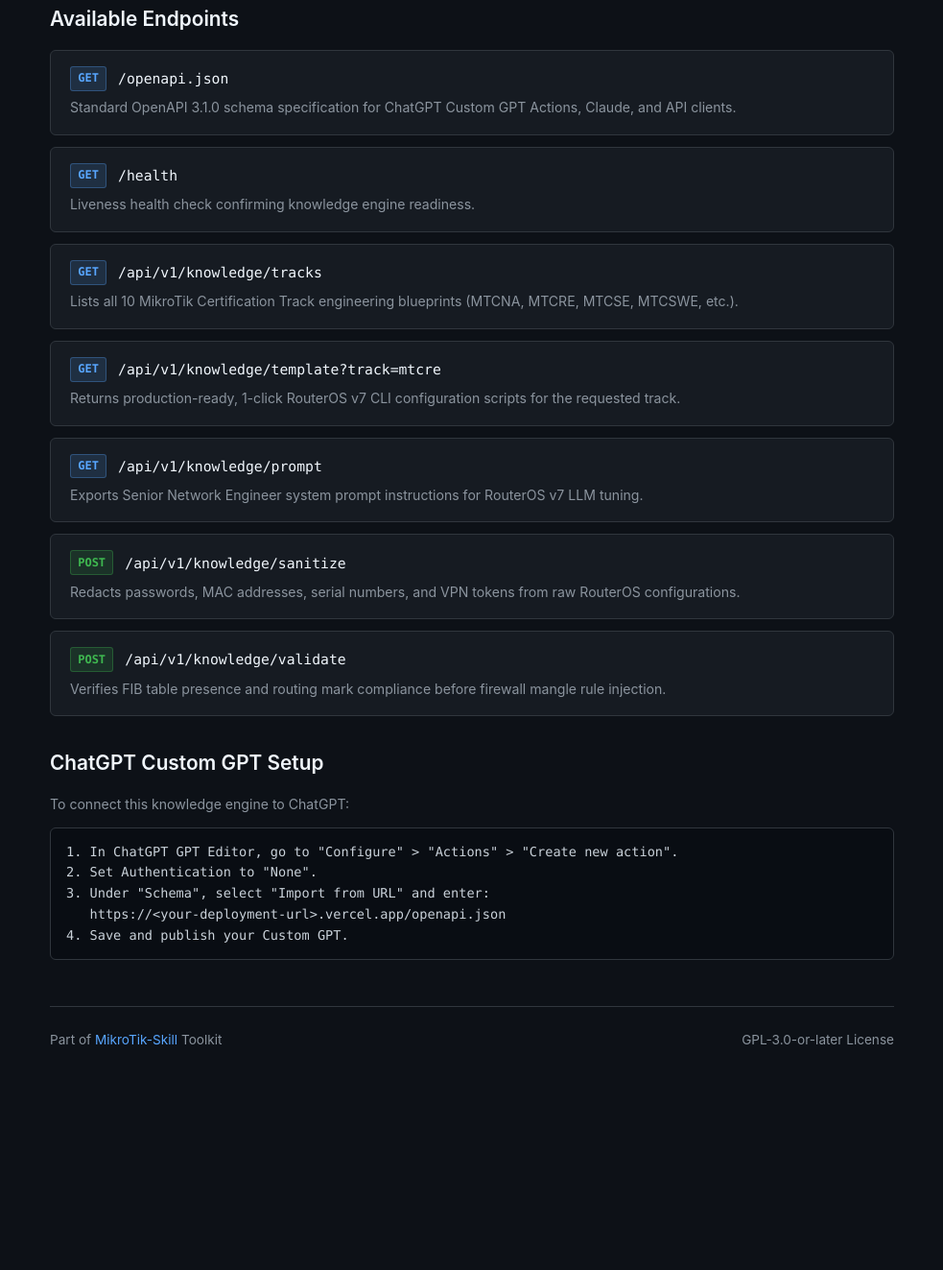
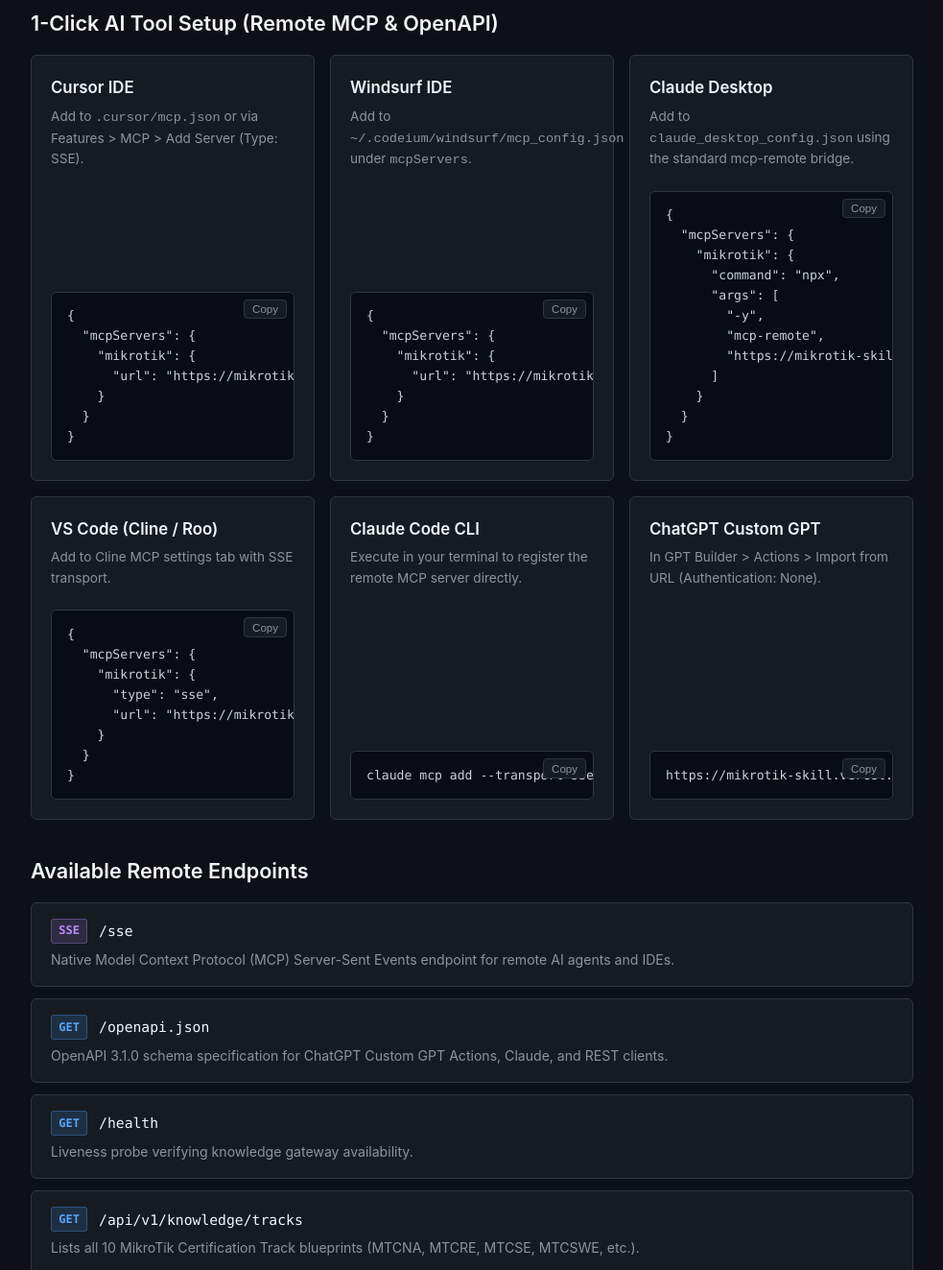
Before and after one commit to ardianryan/MikroTIK-skill, a website: page public/index.html in a window 1280 px wide. Shown: the part 368-1691 px from the top of the page at 96% size, without its empty margins (148-1131 px from the left). Before the commit the page ends 1503 px from the top, so only its background shows below. Drawn offline with Linux system fonts and the light colour scheme.

Commit message:
feat(mcp): add native Remote MCP SSE endpoint and multi-tool setup guide for mikrotik-skill.vercel.app

```diff
--- a/public/index.html
+++ b/public/index.html
@@ -3,11 +3,12 @@
 <head>
   <meta charset="UTF-8">
   <meta name="viewport" content="width=device-width, initial-scale=1.0">
-  <title>MikroTik Skill &mdash; RouterOS v7 Knowledge &amp; OpenAPI Gateway</title>
+  <title>MikroTik Skill &mdash; Remote MCP &amp; OpenAPI Knowledge Gateway</title>
   <style>
     :root {
       --bg: #0d1117;
       --card-bg: #161b22;
+      --card-hover: #1c2128;
       --border: #30363d;
       --text: #c9d1d9;
       --text-heading: #f0f6fc;
@@ -15,6 +16,7 @@
       --accent: #58a6ff;
       --accent-hover: #79b8ff;
       --green: #3fb950;
+      --purple: #bc8cff;
       --code-bg: #090d13;
       --font-sans: -apple-system, BlinkMacSystemFont, "Segoe UI", Helvetica, Arial, sans-serif;
       --font-mono: ui-monospace, SFMono-Regular, "SF Mono", Menlo, Consolas, monospace;
@@ -32,7 +34,7 @@
       padding: 2.5rem 1.5rem;
     }
     .container {
-      max-width: 880px;
+      max-width: 920px;
       margin: 0 auto;
     }
     header {
@@ -61,6 +63,11 @@
       color: var(--green);
       background: rgba(63, 185, 80, 0.1);
     }
+    .badge-mcp {
+      border-color: rgba(188, 140, 255, 0.4);
+      color: var(--purple);
+      background: rgba(188, 140, 255, 0.1);
+    }
     h1 {
       color: var(--text-heading);
       font-size: 1.85rem;
@@ -85,10 +92,67 @@
     }
     h2 {
       color: var(--text-heading);
-      font-size: 1.3rem;
+      font-size: 1.35rem;
       font-weight: 600;
-      margin-top: 2rem;
+      margin-top: 2.25rem;
       margin-bottom: 1rem;
+    }
+    .grid-tools {
+      display: grid;
+      grid-template-columns: repeat(auto-fit, minmax(280px, 1fr));
+      gap: 1rem;
+      margin-bottom: 2rem;
+    }
+    .tool-box {
+      background: var(--card-bg);
+      border: 1px solid var(--border);
+      border-radius: 6px;
+      padding: 1.25rem;
+      display: flex;
+      flex-direction: column;
+      justify-content: space-between;
+    }
+    .tool-box h3 {
+      color: var(--text-heading);
+      font-size: 1.05rem;
+      font-weight: 600;
+      margin-bottom: 0.35rem;
+    }
+    .tool-box p {
+      font-size: 0.85rem;
+      color: var(--text-muted);
+      margin-bottom: 0.85rem;
+    }
+    .code-snippet {
+      position: relative;
+      margin-top: 0.5rem;
+    }
+    pre {
+      background: var(--code-bg);
+      border: 1px solid var(--border);
+      border-radius: 6px;
+      padding: 0.85rem 1rem;
+      overflow-x: auto;
+      font-family: var(--font-mono);
+      font-size: 0.82rem;
+      color: var(--text);
+    }
+    .copy-btn {
+      position: absolute;
+      top: 0.5rem;
+      right: 0.5rem;
+      background: var(--card-bg);
+      border: 1px solid var(--border);
+      color: var(--text-muted);
+      font-size: 0.72rem;
+      padding: 0.2rem 0.5rem;
+      border-radius: 4px;
+      cursor: pointer;
+      transition: all 0.2s;
+    }
+    .copy-btn:hover {
+      color: var(--text-heading);
+      border-color: var(--accent);
     }
     .endpoints {
       display: flex;
@@ -105,7 +169,7 @@
       display: flex;
       align-items: center;
       gap: 0.75rem;
-      margin-bottom: 0.4rem;
+      margin-bottom: 0.35rem;
     }
     .method {
       font-family: var(--font-mono);
@@ -125,6 +189,11 @@
       color: var(--green);
       border: 1px solid rgba(63, 185, 80, 0.3);
     }
+    .method-sse {
+      background: rgba(188, 140, 255, 0.15);
+      color: var(--purple);
+      border: 1px solid rgba(188, 140, 255, 0.3);
+    }
     .path a {
       color: var(--text-heading);
       font-family: var(--font-mono);
@@ -139,17 +208,6 @@
     .description {
       font-size: 0.88rem;
       color: var(--text-muted);
-    }
-    pre {
-      background: var(--code-bg);
-      border: 1px solid var(--border);
-      border-radius: 6px;
-      padding: 0.85rem 1rem;
-      overflow-x: auto;
-      font-family: var(--font-mono);
-      font-size: 0.85rem;
-      margin-top: 0.75rem;
-      color: var(--text);
     }
     footer {
       margin-top: 3rem;
@@ -176,26 +234,140 @@
     <header>
       <div class="badge-row">
         <span class="badge badge-active">Gateway Online</span>
+        <span class="badge badge-mcp">Remote MCP SSE Ready</span>
         <span class="badge">OpenAPI 3.1.0</span>
         <span class="badge">RouterOS v7</span>
         <span class="badge">Zero Router Credentials</span>
       </div>
-      <h1>MikroTik Skill Knowledge &amp; OpenAPI Gateway</h1>
-      <p class="lead">Air-gapped intelligence engine, certified configuration curricula, and schema gateway for AI pair programmers and ChatGPT Custom GPT Actions.</p>
+      <h1>MikroTik Skill Knowledge &amp; Remote MCP Gateway</h1>
+      <p class="lead">Universal air-gapped intelligence engine, certified configuration curricula, and Model Context Protocol (MCP) server for AI coding assistants, IDEs, and chatbots.</p>
     </header>
 
     <div class="callout">
-      <strong>Zero Router Credentials Required:</strong> This gateway operates strictly as an offline knowledge engine. Router IP addresses, credentials, and live network ports are never stored or requested by this service.
+      <strong>Zero Router Credentials Required:</strong> This gateway operates strictly as an air-gapped knowledge and validation engine. Connect any AI tool below without configuring router passwords or opening ports.
     </div>
 
-    <h2>Available Endpoints</h2>
+    <h2>1-Click AI Tool Setup (Remote MCP &amp; OpenAPI)</h2>
+    <div class="grid-tools">
+      <!-- Cursor -->
+      <div class="tool-box">
+        <div>
+          <h3>Cursor IDE</h3>
+          <p>Add to <code>.cursor/mcp.json</code> or via Features &gt; MCP &gt; Add Server (Type: SSE).</p>
+        </div>
+        <div class="code-snippet">
+          <button class="copy-btn" onclick="copyCode(this)">Copy</button>
+          <pre>{
+  "mcpServers": {
+    "mikrotik": {
+      "url": "https://mikrotik-skill.vercel.app/sse"
+    }
+  }
+}</pre>
+        </div>
+      </div>
+
+      <!-- Windsurf -->
+      <div class="tool-box">
+        <div>
+          <h3>Windsurf IDE</h3>
+          <p>Add to <code>~/.codeium/windsurf/mcp_config.json</code> under <code>mcpServers</code>.</p>
+        </div>
+        <div class="code-snippet">
+          <button class="copy-btn" onclick="copyCode(this)">Copy</button>
+          <pre>{
+  "mcpServers": {
+    "mikrotik": {
+      "url": "https://mikrotik-skill.vercel.app/sse"
+    }
+  }
+}</pre>
+        </div>
+      </div>
+
+      <!-- Claude Desktop -->
+      <div class="tool-box">
+        <div>
+          <h3>Claude Desktop</h3>
+          <p>Add to <code>claude_desktop_config.json</code> using the standard mcp-remote bridge.</p>
+        </div>
+        <div class="code-snippet">
+          <button class="copy-btn" onclick="copyCode(this)">Copy</button>
+          <pre>{
+  "mcpServers": {
+    "mikrotik": {
+      "command": "npx",
+      "args": [
+        "-y",
+        "mcp-remote",
+        "https://mikrotik-skill.vercel.app/sse"
+      ]
+    }
+  }
+}</pre>
+        </div>
+      </div>
+
+      <!-- VS Code (Cline / Roo Code / Continue) -->
+      <div class="tool-box">
+        <div>
+          <h3>VS Code (Cline / Roo)</h3>
+          <p>Add to Cline MCP settings tab with SSE transport.</p>
+        </div>
+        <div class="code-snippet">
+          <button class="copy-btn" onclick="copyCode(this)">Copy</button>
+          <pre>{
+  "mcpServers": {
+    "mikrotik": {
+      "type": "sse",
+      "url": "https://mikrotik-skill.vercel.app/sse"
+    }
+  }
+}</pre>
+        </div>
+      </div>
+
+      <!-- Claude Code CLI -->
+      <div class="tool-box">
+        <div>
+          <h3>Claude Code CLI</h3>
+          <p>Execute in your terminal to register the remote MCP server directly.</p>
+        </div>
+        <div class="code-snippet">
+          <button class="copy-btn" onclick="copyCode(this)">Copy</button>
+          <pre>claude mcp add --transport sse mikrotik https://mikrotik-skill.vercel.app/sse</pre>
+        </div>
+      </div>
+
+      <!-- ChatGPT Custom GPT -->
+      <div class="tool-box">
+        <div>
+          <h3>ChatGPT Custom GPT</h3>
+          <p>In GPT Builder &gt; Actions &gt; Import from URL (Authentication: None).</p>
+        </div>
+        <div class="code-snippet">
+          <button class="copy-btn" onclick="copyCode(this)">Copy</button>
+          <pre>https://mikrotik-skill.vercel.app/openapi.json</pre>
+        </div>
+      </div>
+    </div>
+
+    <h2>Available Remote Endpoints</h2>
     <div class="endpoints">
+      <div class="endpoint-card">
+        <div class="endpoint-header">
+          <span class="method method-sse">SSE</span>
+          <span class="path"><a href="/sse">/sse</a></span>
+        </div>
+        <div class="description">Native Model Context Protocol (MCP) Server-Sent Events endpoint for remote AI agents and IDEs.</div>
+      </div>
+
       <div class="endpoint-card">
         <div class="endpoint-header">
           <span class="method method-get">GET</span>
           <span class="path"><a href="/openapi.json">/openapi.json</a></span>
         </div>
-        <div class="description">Standard OpenAPI 3.1.0 schema specification for ChatGPT Custom GPT Actions, Claude, and API clients.</div>
+        <div class="description">OpenAPI 3.1.0 schema specification for ChatGPT Custom GPT Actions, Claude, and REST clients.</div>
       </div>
 
       <div class="endpoint-card">
@@ -203,7 +375,7 @@
           <span class="method method-get">GET</span>
           <span class="path"><a href="/health">/health</a></span>
         </div>
-        <div class="description">Liveness health check confirming knowledge engine readiness.</div>
+        <div class="description">Liveness probe verifying knowledge gateway availability.</div>
       </div>
 
       <div class="endpoint-card">
@@ -211,7 +383,7 @@
           <span class="method method-get">GET</span>
           <span class="path"><a href="/api/v1/knowledge/tracks">/api/v1/knowledge/tracks</a></span>
         </div>
-        <div class="description">Lists all 10 MikroTik Certification Track engineering blueprints (MTCNA, MTCRE, MTCSE, MTCSWE, etc.).</div>
+        <div class="description">Lists all 10 MikroTik Certification Track blueprints (MTCNA, MTCRE, MTCSE, MTCSWE, etc.).</div>
       </div>
 
       <div class="endpoint-card">
@@ -227,7 +399,7 @@
           <span class="method method-get">GET</span>
           <span class="path"><a href="/api/v1/knowledge/prompt">/api/v1/knowledge/prompt</a></span>
         </div>
-        <div class="description">Exports Senior Network Engineer system prompt instructions for RouterOS v7 LLM tuning.</div>
+        <div class="description">Exports Senior Network Engineer system prompt directives for LLM pair programming.</div>
       </div>
 
       <div class="endpoint-card">
@@ -247,18 +419,25 @@
       </div>
     </div>
 
-    <h2>ChatGPT Custom GPT Setup</h2>
-    <p class="description">To connect this knowledge engine to ChatGPT:</p>
-    <pre>1. In ChatGPT GPT Editor, go to "Configure" &gt; "Actions" &gt; "Create new action".
-2. Set Authentication to "None".
-3. Under "Schema", select "Import from URL" and enter:
-   https://&lt;your-deployment-url&gt;.vercel.app/openapi.json
-4. Save and publish your Custom GPT.</pre>
-
     <footer>
       <div>Part of <a href="https://github.com/ardianryan/MikroTik-Skill" target="_blank" rel="noopener">MikroTik-Skill</a> Toolkit</div>
       <div>GPL-3.0-or-later License</div>
     </footer>
   </div>
+
+  <script>
+    function copyCode(btn) {
+      const pre = btn.parentElement.querySelector('pre');
+      navigator.clipboard.writeText(pre.innerText.trim()).then(() => {
+        const orig = btn.innerText;
+        btn.innerText = 'Copied!';
+        btn.style.color = 'var(--green)';
+        setTimeout(() => {
+          btn.innerText = orig;
+          btn.style.color = '';
+        }, 2000);
+      });
+    }
+  </script>
 </body>
 </html>
```
Also changed, not shown: src/server/http.ts (+42 -1 lines), src/server/mcp.ts (added, +210 -0 lines), test/http-server.test.ts (+19 -2 lines), README.md, vercel.json.
